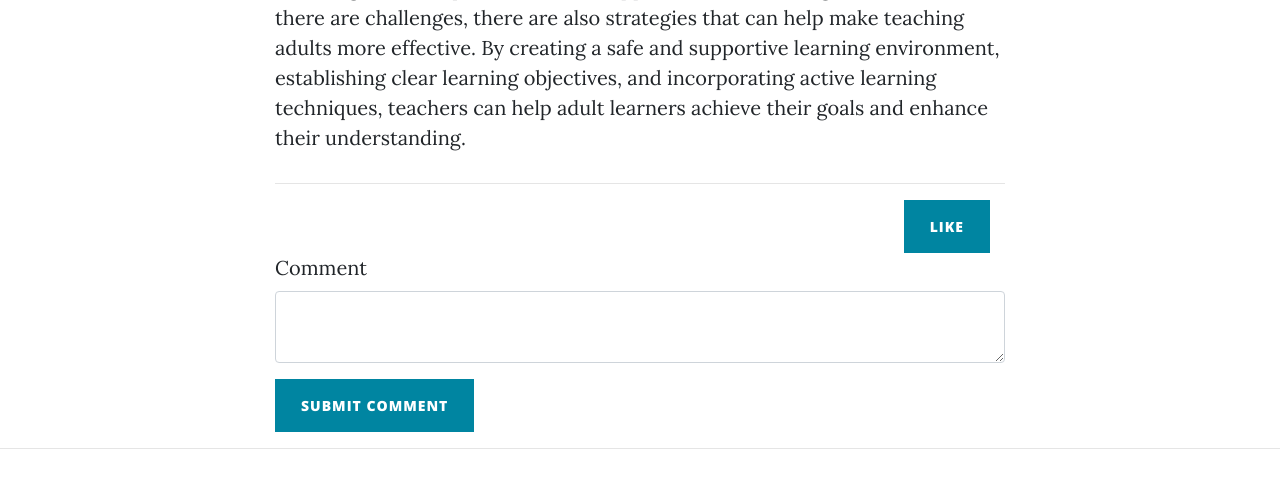
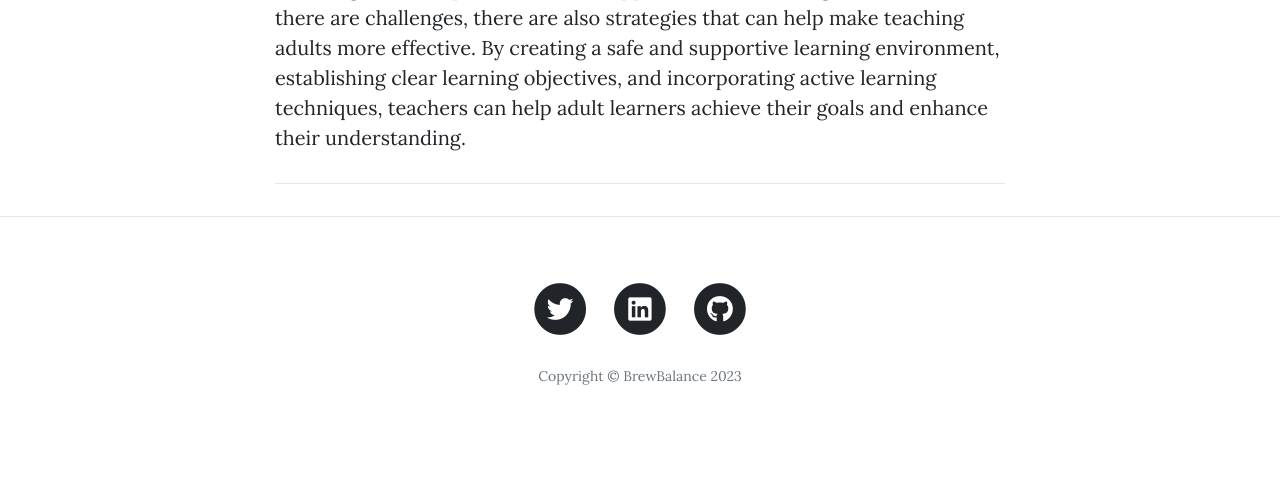
Before and after one commit to V-Domin/BrewBalance, a Flask app: page /post/1 in a window 1280 px wide. Shown: the part 1820-2313 px from the top of the page. After the commit the page ends 2205 px from the top, so only its background shows below. Run offline with Flask 2, Linux system fonts and the light colour scheme; data comes from the database, SQL or seed files in the repository; both versions use the stored data as it was after the commit; data that the repository does not hold is empty; some libraries are stand-ins or nearby versions.

Commit message:
remove links

```diff
--- a/templates/header.html
+++ b/templates/header.html
@@ -39,14 +39,14 @@
             <a class="nav-link" href="{{ url_for('get_all_posts') }}">Home</a>
           </li>
 
-          {% if not current_user.is_authenticated %}
+          <!-- {% if not current_user.is_authenticated %}
           <li class="nav-item">
             <a class="nav-link" href="{{ url_for('login') }}">Login</a>
           </li>
           <li class="nav-item">
             <a class="nav-link" href="{{ url_for('register') }}">Register</a>
           </li>
-          {% endif %}
+          {% endif %} -->
 
           {% if current_user.is_authenticated %}
           <li class="nav-item">
--- a/templates/post.html
+++ b/templates/post.html
@@ -37,9 +37,9 @@
                     {% endif %}
                 </div>
                 <div class="col">
-                  <div class="clearfix">
+                  <!-- <div class="clearfix">
                     <a class="btn btn-primary float-right" href="#">Like</a>
-                  </div>
+                  </div> -->
                 </div>
               </div>
             </div>
@@ -47,7 +47,7 @@
 
 
 <!--           Comments Area -->
-
+<!--
 {{ ckeditor.load() }}
 
 {{ ckeditor.config(name='body') }}
@@ -83,7 +83,7 @@
                 </li>
               </ul>
             </div>
-              {% endfor %}
+              {% endfor %} -->
 
 
           </div>
```
Also changed, not shown: blog.db.
